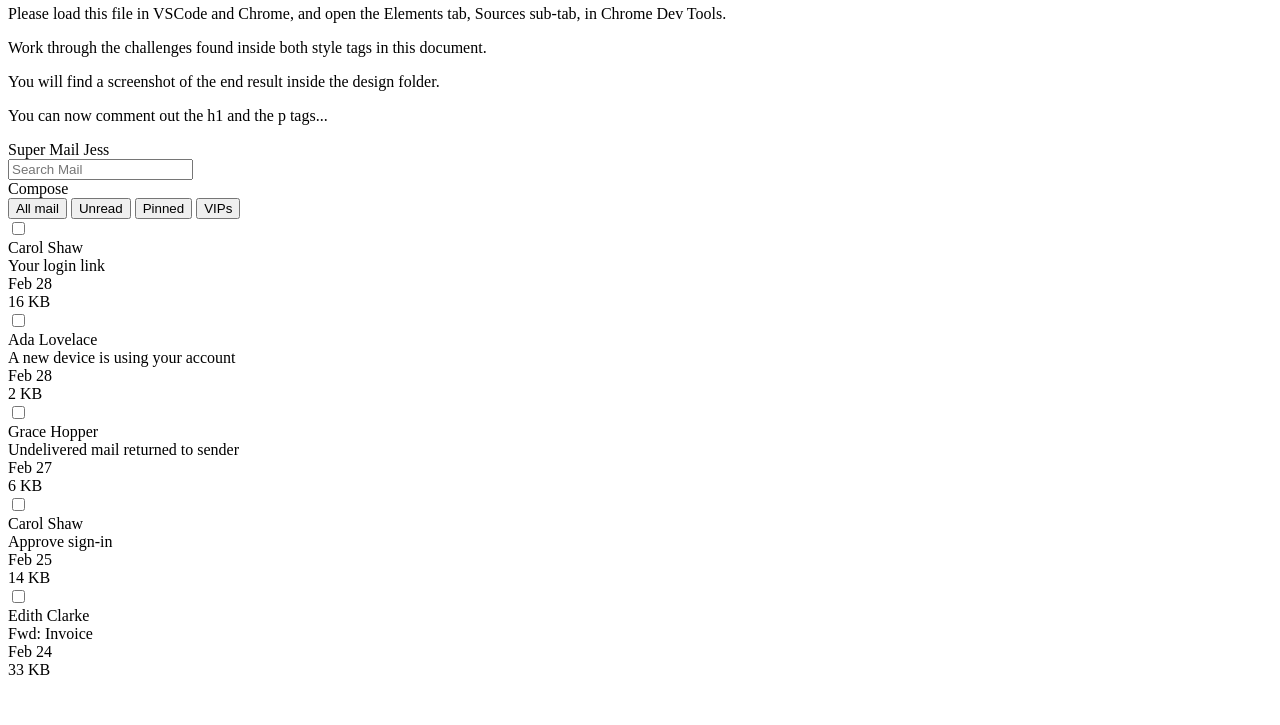
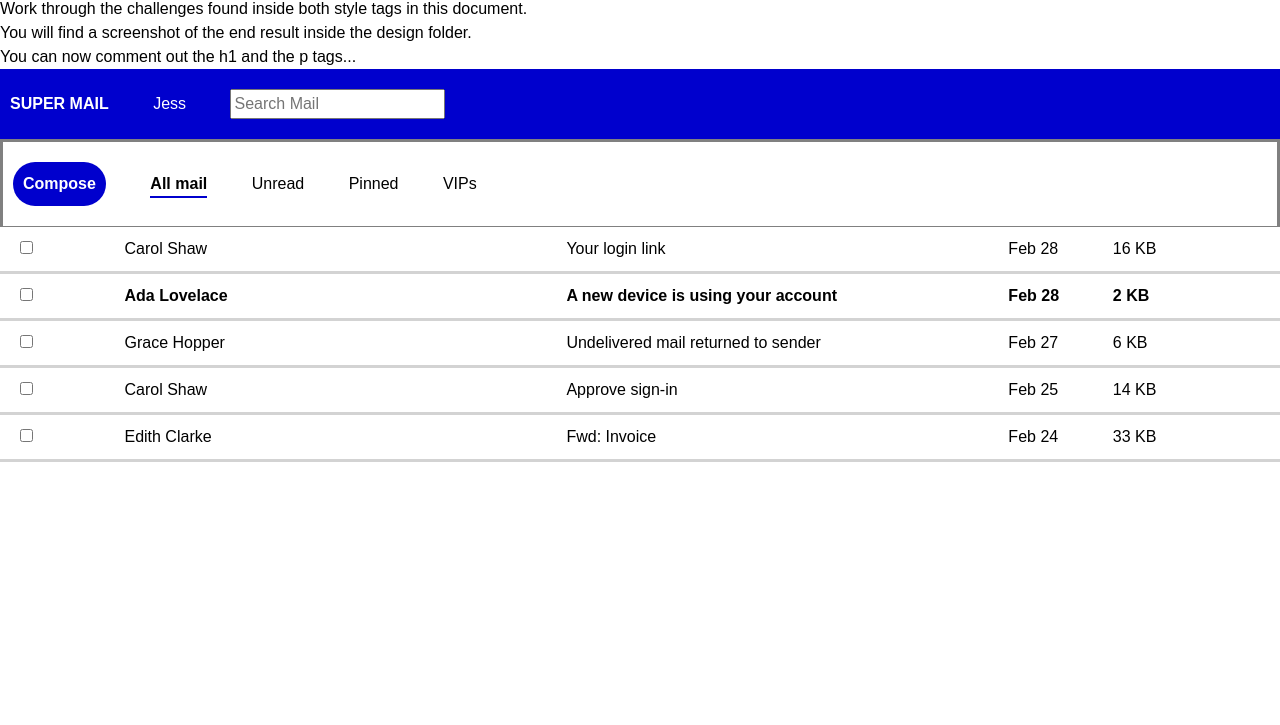
Before and after one commit to bloominstituteoftechnology/module-project-html-and-css-ii-troyrice13, a plain HTML site: page index.html in a window 1280 px wide. Shown: the part 75-800 px from the top of the page. Drawn offline with Linux system fonts and the light colour scheme.

Commit message:
S2M4 project completed

```diff
--- a/index.html
+++ b/index.html
@@ -5,6 +5,52 @@
   <meta charset="UTF-8">
   <style>
     /* 👉 Task 1- Apply the reset found on this page: https://www.joshwcomeau.com/css/custom-css-reset/ */
+    /*
+        1. Use a more-intuitive box-sizing model.
+      */
+      *, *::before, *::after {
+        box-sizing: border-box;
+      }
+      /*
+        2. Remove default margin
+      */
+      * {
+        margin: 0;
+      }
+      /*
+        Typographic tweaks!
+        3. Add accessible line-height
+        4. Improve text rendering
+      */
+      body {
+        line-height: 1.5;
+        -webkit-font-smoothing: antialiased;
+      }
+      /*
+        5. Improve media defaults
+      */
+      img, picture, video, canvas, svg {
+        display: block;
+        max-width: 100%;
+      }
+      /*
+        6. Remove built-in form typography styles
+      */
+      input, button, textarea, select {
+        font: inherit;
+      }
+      /*
+        7. Avoid text overflows
+      */
+      p, h1, h2, h3, h4, h5, h6 {
+        overflow-wrap: break-word;
+      }
+      /*
+        8. Create a root stacking context
+      */
+      #root, #__next {
+        isolation: isolate;
+      }
 
   </style>
   <style>
@@ -12,53 +58,134 @@
     Apply a font family of Arial to the body element.
     The font property is inherited by descendant (nested) elements. */
 
+    body {
+      font-family: Arial;
+    }
+
     /* 👉 Task 3- Target the element with id headerTop.
     Apply white color to the text, some padding using px or rem units, and a dark background color. */
+
+    #headerTop {
+      color: white;
+      padding: 20px 10px 20px 10px;
+      background-color:mediumblue;
+    }
 
     /* 👉 Task 4- Target the divs that are directly nested underneath the id headerTop.
     Make them display as inline block, instead of block.
     This will make them render on the same line. */
 
+    .headerTopDiv {
+      display: inline-block;
+    }
+
+
     /* 👉 Task 5- Target the spans that are nested inside the id headerTop.
     Make them have some margin on the right.
     This will prevent the spans from crashing against one another. */
 
+    .headerTopSpan {
+      margin-right: 40px;
+    }
+
     /* 👉 Task 6- Target the first span nested inside the element with id headerTop.
     Make it have a font weight of bold, and transform the text to uppercase. */
 
+    #headerTopSpan1 {
+      font-weight: bold;
+      text-transform: uppercase  ;
+    }
+
     /* 👉 Task 7- Target the id headerBottom.
     Give it a bottom border of 1 pixel, solid gray, and a little bit of padding using px or rem units. */
+
+    #headerBottom {
+      border-bottom: 1px;
+      border-color: gray;
+      border-style: solid;
+      padding: 20px 10px 20px 10px
+    }
 
     /* 👉 Task 8- Target the divs that are nested directly inside the element with id headerBottom.
     Make them display as inline block, instead of block.
     This will cause them to render on the same line.
     You can consolidate this rule with the one on step. 4 */
 
+    .headerBottomDiv {
+      display: inline-block;
+    }
+
     /* 👉 Task 9- Target the "Compose" button, although note it's a div instead an actual button.
     Give it color, bold text, background, padding, border radius, margin right, and a cursor of pointer. */
+
+    #composeButton {
+      color: white;
+      font-weight: bold;
+      background-color: mediumblue;
+      padding: 10px 10px 10px 10px;
+      border-radius: 25px;
+      margin-right: 40px;
+      cursor: pointer;
+    }
 
     /* 👉 Task 10- Research how to remove all the default styling of button elements.
     Target the button elements inside the element with id headerBottom.
     Remove all their styling, give them a bit of margin to the right, and a cursor of pointer. */
 
+    button {
+      all: unset;
+      margin-right: 40px;
+      cursor: pointer;
+    }
+
+
     /* 👉 Task 11- Target the button element inside the id headerBottom that has a class of active
     Make the font weight be bolder, and add a bottom border of 2 pixels solid color (you choose the color).
     Add the class name to the "All mail" button. */
+
+    .active {
+      font-weight: bolder;
+      border-bottom: solid 2px;
+      border-color: mediumblue;
+
+    }
 
     /* 👉 Task 12- Target all divs directly nested inside elements with a class of email,
     and make them display as inline-block elements.
     This will make each email render all its details in the same line*/
 
+    .email div {
+      display: inline-block;
+    }
+
     /* 👉 Task 13- Target the elements with a class of email.
     Give them some padding, bigger padding to the left, and a bottom border of very light grey. */
+
+    .email {
+      padding: 10px 10px 10px 20px;
+      border-bottom: solid;
+      border-color: lightgray
+    }
 
     /* 👉 Task 14- Target each div inside the element with a class of email.
     Make the email author and the email subject take 35% of the width of the parent element.
     Make the check, the date and the size take up 8% of the width of the parent element.
     This will arrange the details in visible columns. */
 
+    .email-name, .email-subject {
+      width: 35%;
+    }
+
+    .email-check, .email-date, .email-size {
+      width: 8%;
+    }
+
     /* 👉 Task 15- Target the second email and have its font weight be bold.
     This will make it look "unread". */
+
+    .email:nth-child(2) {
+      font-weight: bold;
+    }
 
     /* Well done! Check the design file to make sure you are close enough. */
 
@@ -77,18 +204,18 @@
   <div>
     <header>
       <div id="headerTop">
-        <div>
-          <span>Super Mail</span>
-          <span>Jess</span>
+        <div class="headerTopDiv">
+          <span id="headerTopSpan1" class="headerTopSpan">Super Mail</span>
+          <span class="headerTopSpan">Jess</span>
         </div>
-        <div>
+        <div class="headerTopDiv">
           <input type="text" placeholder="Search Mail" />
         </div>
       </div>
       <div id="headerBottom">
-        <div>Compose</div>
-        <div>
-          <button>All mail</button>
+        <div id="composeButton" class="headerBottomDiv">Compose</div>
+        <div class="headerBottomDiv">
+          <button class="active">All mail</button>
           <button>Unread</button>
           <button>Pinned</button>
           <button>VIPs</button>
```
